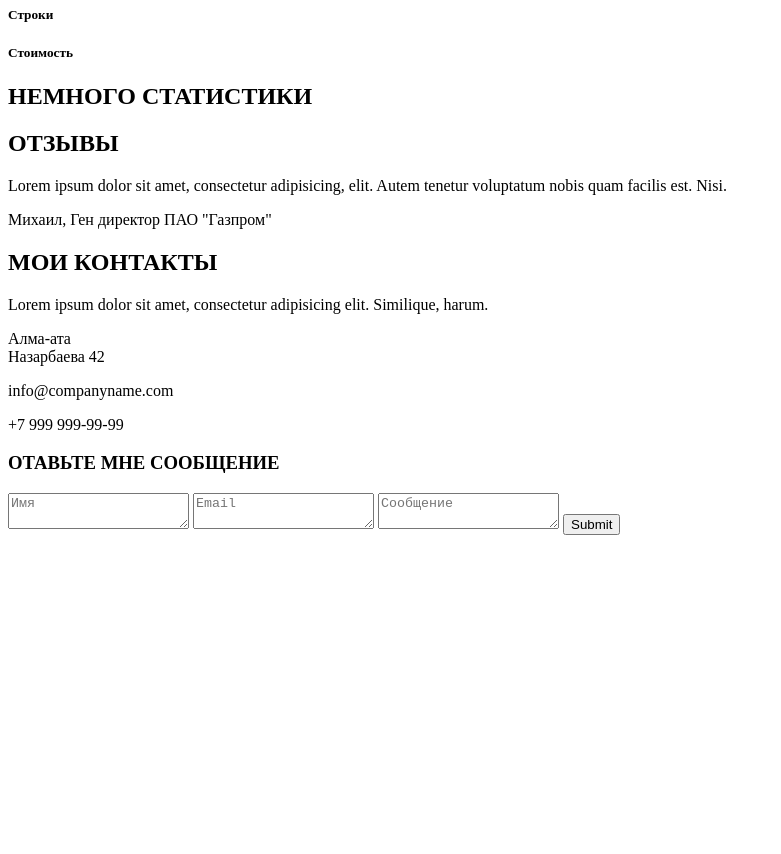
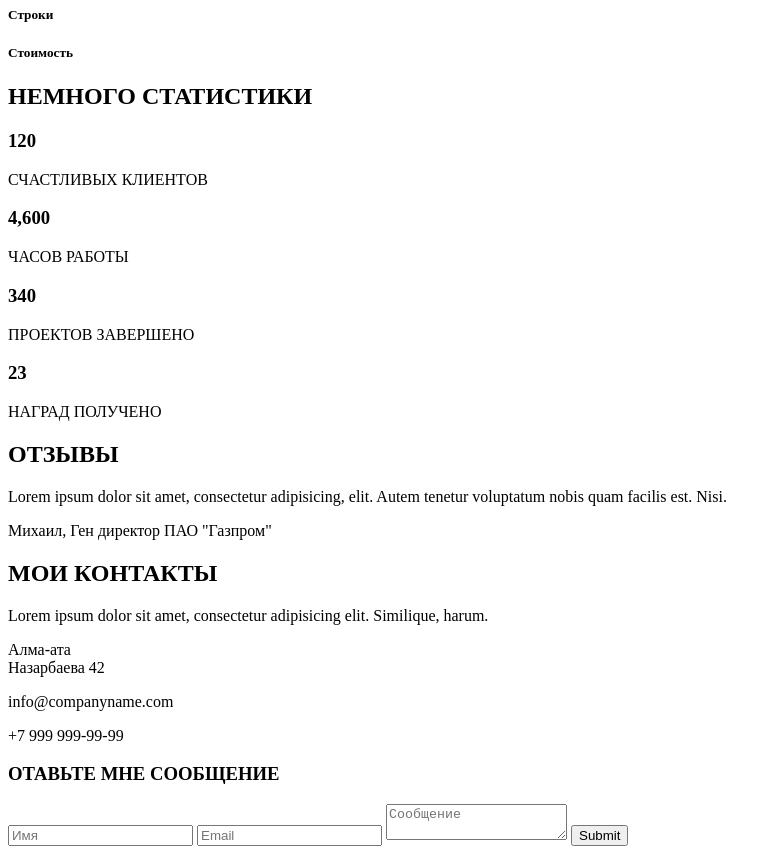
Before and after one commit to AndreyAtanov/AndreyAtanov.github.io, a plain HTML site: page src/index.html in a window 1280 px wide. Shown: the part 1440-2294 px from the top of the page, without its empty margins (0-781 px from the left). Before the commit the page ends 1983 px from the top, so only its background shows below. Drawn offline with Linux system fonts and the light colour scheme.

Commit message:
Перезалил проект на сервер
Исправил ошибки в коде

```diff
--- a/src/index.html
+++ b/src/index.html
@@ -38,24 +38,24 @@
 <a href=""><download>#Скачать резюме</download></a>
 <h2>ЧТО Я УМЕЮ</h2>
 
-	<nav>
+
 		<div>Веб-дизайн<p>Lorem ipsum dolor sit amet, consectetur adipisicing elit. Aperiam eaque illum atque reiciendis alias!</p></div>
-	</nav>
 
 
-	<nav>
-		<div>Разработка<p>Lorem ipsum dolor sit amet consectetur adipisicing elit. Modi, minus distinctio.</p></div>
-	</nav>
 
 
-	<nav>
-		<div>СЕО-Оптимизация<p>Lorem ipsum dolor, sit amet consectetur adipisicing, elit. Magnam dolore natus aperiam nam.</p></div>
-	</nav>
+		<div>Разработка<p>Lorem ipsum dolor sit amet consectetur adipisicing elit. Modi, minus distinctio.</p></div>
 
 
-	<nav>
+
+
+		<div>СЕО-Оптимизация<p>Lorem ipsum dolor, sit amet consectetur adipisicing, elit. Magnam dolore natus aperiam nam.</p></div>
+
+
+
+
 		<div>Веб-дизайн<p>Lorem, ipsum dolor sit amet consectetur adipisicing elit. Voluptas, recusandae perferendis quam fugiat, repellendus quibusdam?</p></div>
-	</nav>
+
 
 <h2>КЕЙСЫ</h2>
 <span>Lorem ipsum, dolor sit, amet consectetur adipisicing elit. Assumenda doloremque vitae molestiae eum, ipsum!</span>
@@ -84,6 +84,24 @@
 <h5>Строки</h5>
 <h5>Стоимость</h5>
 <h2>НЕМНОГО СТАТИСТИКИ</h2>
+<div>
+	<h3>120</h3>
+	<p>СЧАСТЛИВЫХ КЛИЕНТОВ</p>
+</div>
+<div>
+	<h3>4,600</h3>
+	<p>ЧАСОВ РАБОТЫ</p>
+</div>
+
+<div>
+	<h3>340</h3>
+	<p>ПРОЕКТОВ ЗАВЕРШЕНО</p>
+</div>
+
+<div>
+	<h3>23</h3>
+	<p>НАГРАД ПОЛУЧЕНО</p>
+</div>
 <h2>ОТЗЫВЫ</h2>
 <span>Lorem ipsum dolor sit amet, consectetur adipisicing, elit. Autem tenetur voluptatum nobis quam facilis est. Nisi.</span>
 <p>Михаил, Ген директор ПАО "Газпром"</p>
@@ -94,8 +112,8 @@
 	<p>info@companyname.com</p>
 	<p>+7 999 999-99-99</p>
 	<h3>ОТАВЬТЕ МНЕ СООБЩЕНИЕ</h3>
-	<textarea placeholder="Имя"></textarea>
-	<textarea placeholder="Email"></textarea>
+	<input placeholder="Имя">
+	 <input placeholder="Email">
 	<textarea placeholder="Сообщение"></textarea>
 	<input type="submit" name="Отправить">
 </footer>
```
